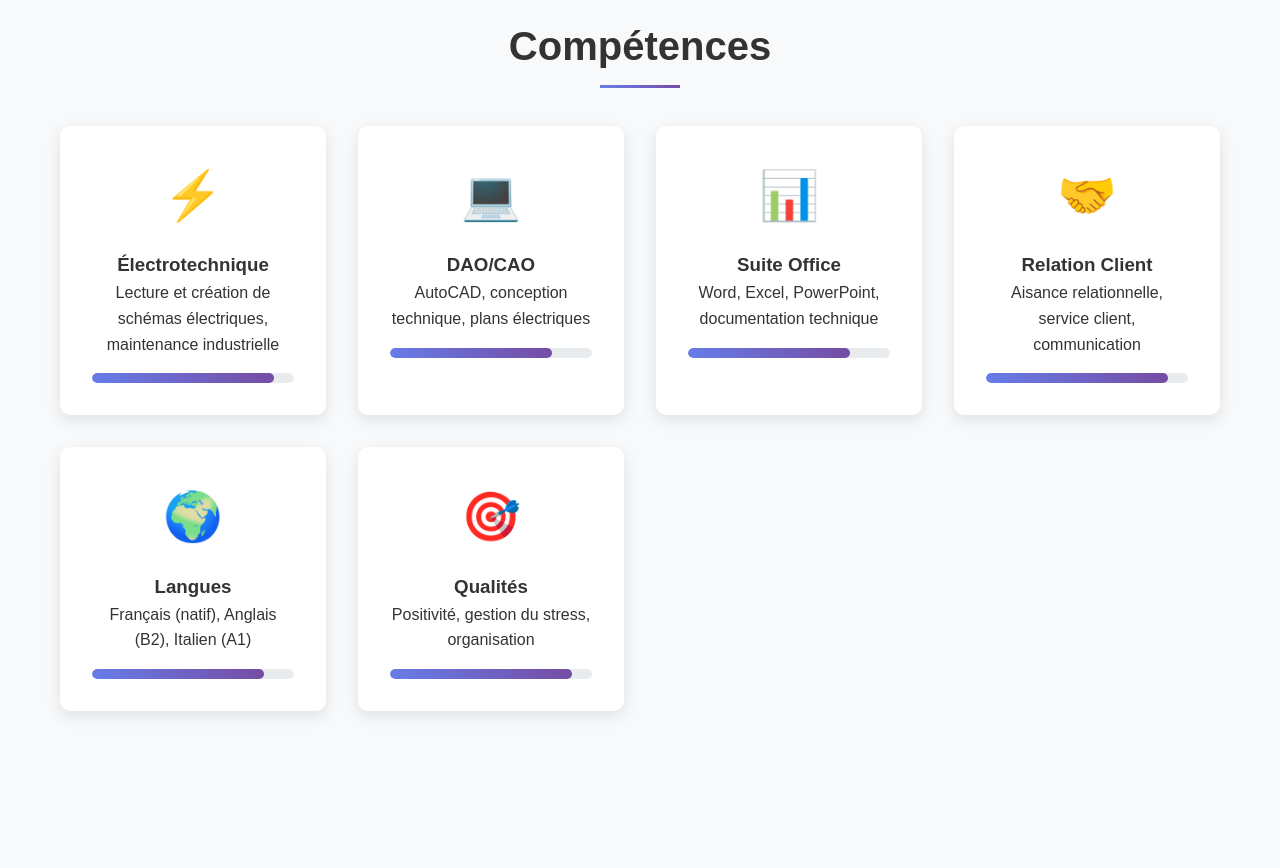
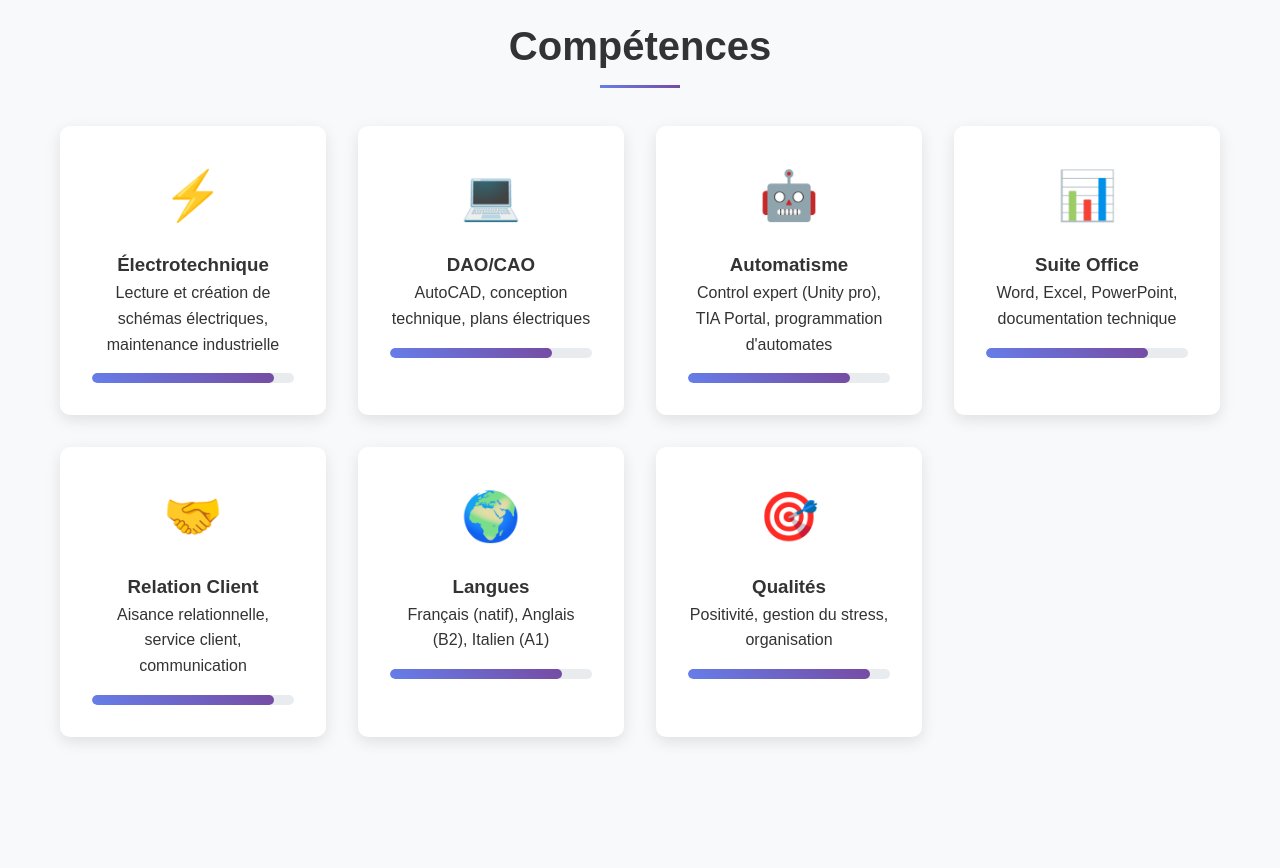
Before and after one commit to Noe-Damas/portfolio, a plain HTML site: page index.html in a window 1280 px wide. Shown: the part 1620-2488 px from the top of the page. Drawn offline with Linux system fonts and the light colour scheme.

Commit message:
tralalejo tralala

```diff
--- a/index.html
+++ b/index.html
@@ -108,6 +108,18 @@
               <div class="skill-progress-bar" style="width: 80%"></div>
             </div>
           </div>
+
+          <div class="skill-card">
+            <div class="skill-icon">🤖</div>
+            <h3>Automatisme</h3>
+            <p>
+              Control expert (Unity pro), TIA Portal, programmation d'automates
+            </p>
+            <div class="skill-progress">
+              <div class="skill-progress-bar" style="width: 80%"></div>
+            </div>
+          </div>
+
           <div class="skill-card">
             <div class="skill-icon">📊</div>
             <h3>Suite Office</h3>
--- a/style.css
+++ b/style.css
@@ -576,6 +576,5 @@ footer {
 
   .contact-item {
     gap: 10px;
-    font
   }
 }
```
